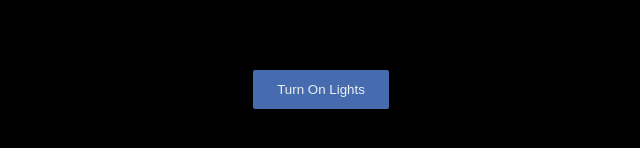
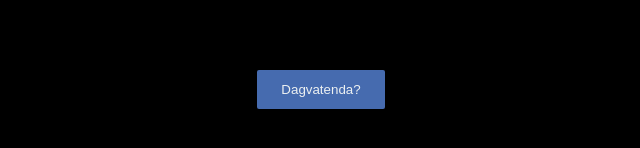
Before and after one commit to RedBaron1918/lizis_present, a plain HTML site: page index.html in a window 1280 px wide. Shown: the part 440-588 px from the top of the page, 319-959 px from the left. Drawn offline with Linux system fonts and the light colour scheme.

Commit message:
its all over

```diff
--- a/index.html
+++ b/index.html
@@ -4,7 +4,8 @@
 <head>
     <meta charset="UTF-8">
     <meta name="viewport" content="width=device-width, initial-scale=1.0">
-    <title>Document</title>
+    <title>Special Girl</title>
+    <link rel="icon" type="image/x-icon" href="birthday-cake.png">
     <link rel="stylesheet" href="style.css">
     <script src="script.js" defer></script>
 </head>
@@ -56,7 +57,7 @@
     </div>
 
     <div class="button-wrapper">
-        <button class="btn" type="button"><span></span></button>
+        <button class="btn" type="button"><span>Dagvatenda?</span></button>
     </div>
 
 
--- a/script.js
+++ b/script.js
@@ -65,7 +65,7 @@ function createName() {
 }
 
 const buttonFunctions = {
-    'Turn On Lights': function () {
+    'Dagvatenda?': function () {
         document.body.classList.add("change-bg");
         document.querySelectorAll(".bulb").forEach(function (bulb) {
             const img = document.createElement("img");
@@ -86,22 +86,22 @@ const buttonFunctions = {
             });
         }, 1000);
 
-        updateButton('Put On Some Decorations');
+        updateButton('Ah Yes Carieli Otaxi!');
     },
-    'Put On Some Decorations': function () {
+    'Ah Yes Carieli Otaxi!': function () {
 
         const banner = document.querySelector(".banner");
         banner.classList.add("drop-banner");
-        updateButton('LET THERE BE BALLOONS');
+        updateButton('Mainc Carie...WTF?!');
     },
-    'LET THERE BE BALLOONS': function () {
+    'Mainc Carie...WTF?!': function () {
         console.log("BalLoons");
         createBalloons(30)
         createName();
-        updateButton('and finally STRAWBERRY CAKE');
+        updateButton('Imedia Morcha Siurpriz...is that a cake?');
     },
 
-    'and finally STRAWBERRY CAKE': function () {
+    'Imedia Morcha Siurpriz...is that a cake?': function () {
         const cake = document.querySelector(".cake-wrapper");
         cake.style.cssText = `
          animation: cake 3s ease-in 1 forwards;
@@ -147,5 +147,5 @@ function updateButton(nextFunction, fadeAway = true) {
 
 
 document.addEventListener("DOMContentLoaded", function () {
-    updateButton('Turn On Lights', false);
+    updateButton('Dagvatenda?', false);
 });
```
Also changed, not shown: birthday-cake.png (added).
